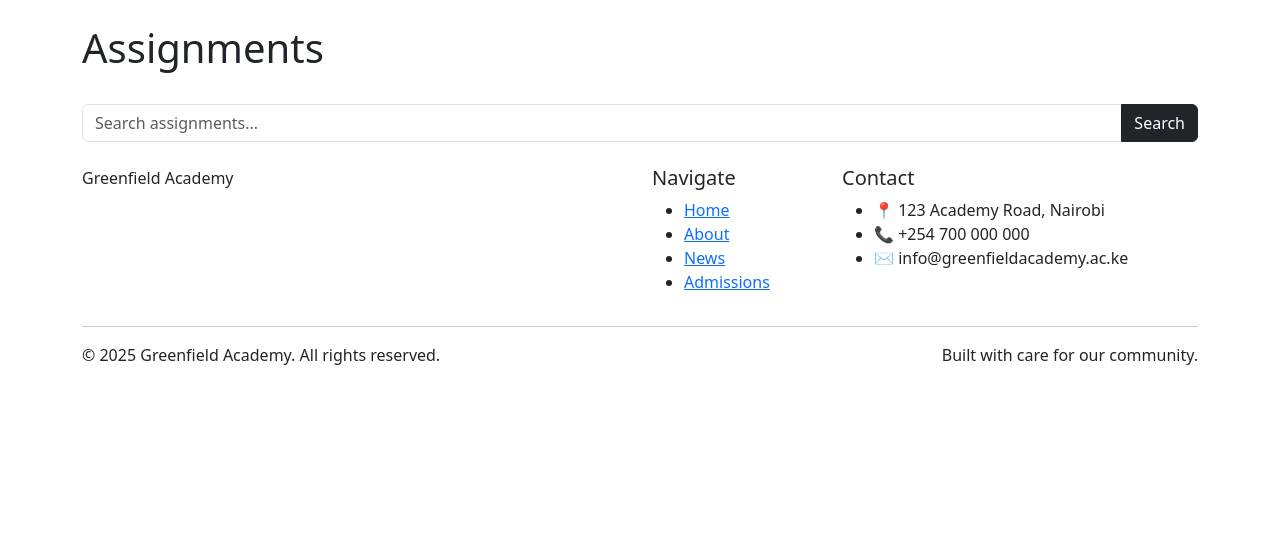
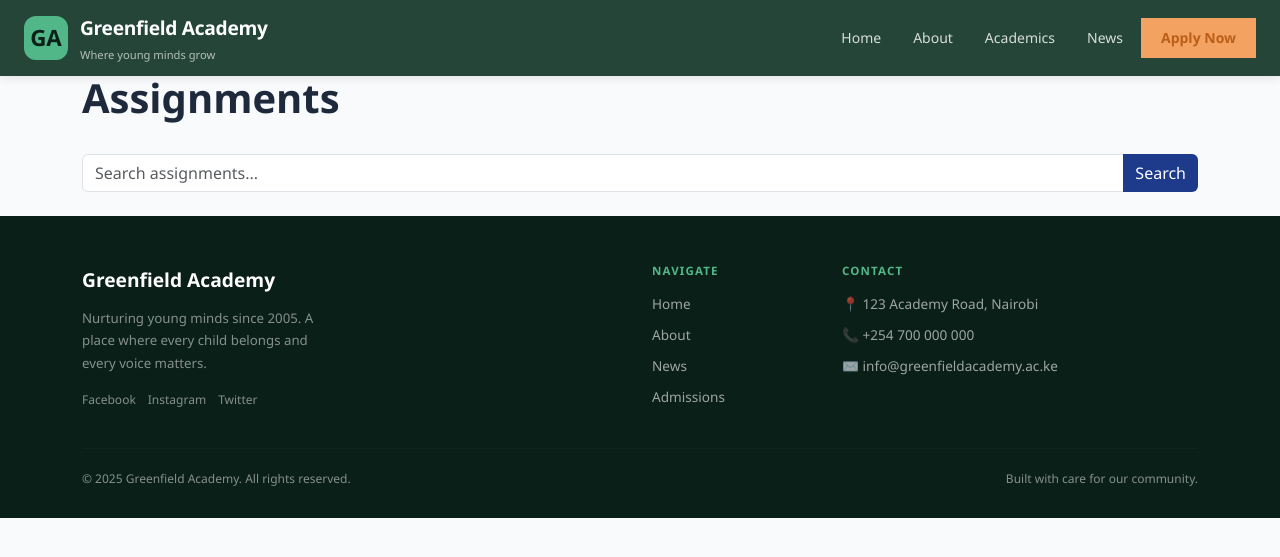
Before and after one commit to J-ohnP-aul/school_project, a Django app: page /academics/ in a window 1280 px wide. Shown: the top 557 px of the page. Run offline with Django 5.2, Linux system fonts and the light colour scheme; a user stored in the database is signed in; data that the repository does not hold is empty; parts of the project's set-up code (start-up, migrations or seed data) failed here and were passed over.

Commit message:
hii itanasa

```diff
--- a/config/settings.py
+++ b/config/settings.py
@@ -11,6 +11,7 @@ https://docs.djangoproject.com/en/6.0/ref/settings/
 """
 
 from pathlib import Path
+import os
 
 # Build paths inside the project like this: BASE_DIR / 'subdir'.
 BASE_DIR = Path(__file__).resolve().parent.parent
@@ -121,8 +122,9 @@ USE_TZ = True
 # https://docs.djangoproject.com/en/6.0/howto/static-files/
 
 STATIC_URL = 'static/'
-STATICFILES_DIRS = [BASE_DIR / 'static']
-
+STATICFILES_DIRS = [
+    os.path.join(BASE_DIR, 'static'),
+]
 
 MEDIA_URL = 'media/'
 MEDIA_ROOT = BASE_DIR / 'media'
--- a/static/css/style.css
+++ b/static/css/style.css
@@ -5,6 +5,12 @@
 }
 
 :root{
+  --green-deep: #0a1f18;
+  --green-accent: #52b788;
+  --amber: #f4a261;
+  --amber-deep: #b95f1a;
+
+  --font-display: 'Segoe UI', sans-serif;
 
     --primary: #1e3a8a;
     --secondary: #0f172a;
@@ -24,7 +30,7 @@ body{
     background-color: var(--light);
 
     color: var(--text);
-    padding-top: 95px;
+    padding-top: 50px;
     background: #f8fafc;
 
     font-family: 'Segoe UI', sans-serif;
@@ -40,67 +46,285 @@ h1,h2,h3,h4,h5{
     font-weight: 700;
 }
 
-/* Navbar */
 
-/* =========================
-   NAVBAR
-========================= */
-
-.custom-navbar{
-
-    background:
-        rgba(34, 59, 117, 0.95);
-
+/* Navbar Container */
+.ga-navbar {
+  background: rgba(26, 59, 47, 0.95);
   backdrop-filter: blur(10px);
-
-    padding: 15px 0;
-
-    box-shadow:
-        0 4px 10px rgba(0,0,0,0.1);
+  position: fixed;
+  top: 0;
+  left: 0;
+  width: 100%;
+  z-index: 1000;
+  box-shadow: 0 2px 10px rgba(0,0,0,0.1);
 }
 
-.navbar-brand{
-
-    font-size: 1.7rem;
-    letter-spacing: 1px;
-    font-weight: 800;
-
-    color: white !important;
-}
-.brand-highlight{
-
-    color: #38bdf8;
+.ga-navbar .container {
+  display: flex;
+  align-items: center;
+  justify-content: space-between;
+  max-width: 1280px;
+  margin: 0 auto;
+  padding: 12px 24px;
 }
 
-
-/* =========================
-   TOGGLER
-========================= */
-
-.navbar-toggler{
-    border: 2px solid rgba(255,255,255,0.3);
-
-    padding: 8px 12px;
-
-    border-radius: 10px;
+/* Brand */
+.ga-brand {
+  display: flex;
+  align-items: center;
+  gap: 12px;
+  text-decoration: none;
 }
 
-.navbar-toggler:focus{
-
-    box-shadow: none;
-}
-.navbar-toggler-icon{
-
-    filter: brightness(0) invert(1);
-
-    width: 1.4rem;
-
-    height: 1.4rem;
+.ga-brand-icon {
+  background: var(--green-accent);
+  color: var(--green-deep);
+  width: 44px;
+  height: 44px;
+  display: flex;
+  align-items: center;
+  justify-content: center;
+  font-weight: 800;
+  font-size: 1.4rem;
+  border-radius: 12px;
 }
 
-.navbar-toggler:hover{
+.ga-brand-text {
+  display: flex;
+  flex-direction: column;
+}
 
+.ga-brand-name {
+  font-weight: 800;
+  font-size: 1.2rem;
+  color: white;
+  letter-spacing: -0.3px;
+}
+
+.ga-brand-tagline {
+  font-size: 0.7rem;
+  color: rgba(255,255,255,0.65);
+}
+
+/* Desktop Navigation */
+.ga-nav-links {
+  display: flex;
+  align-items: center;
+  gap: 4px;
+  list-style: none;
+  margin: 0;
+  padding: 0;
+}
+
+.ga-nav-links li {
+  list-style: none;
+}
+
+.ga-nav-links a {
+  display: block;
+  padding: 8px 14px;
+  border-radius: var(--radius-pill);
+  font-size: 0.875rem;
+  font-weight: 500;
+  color: rgba(255,255,255,0.82);
+  text-decoration: none;
+  transition: background 0.18s, color 0.18s;
+}
+
+.ga-nav-links a:hover {
+  background: rgba(82,183,136,0.15);
+  color: #fff;
+}
+
+.ga-nav-cta {
+  padding: 8px 20px !important;
+  background: var(--amber) !important;
+  color: var(--amber-deep) !important;
+  font-weight: 600 !important;
+  border-radius: var(--radius-pill) !important;
+  transition: background 0.18s, transform 0.15s !important;
+}
+
+.ga-nav-cta:hover {
+  background: #f7b27a !important;
+  transform: translateY(-1px);
+}
+
+/* Mobile Toggler */
+.ga-toggler {
+  display: none;
+  background: none;
+  border: 1.5px solid rgba(255,255,255,0.3);
+  border-radius: 8px;
+  width: 40px;
+  height: 36px;
+  cursor: pointer;
+  flex-direction: column;
+  align-items: center;
+  justify-content: center;
+  gap: 5px;
+  padding: 0;
+}
+
+.ga-toggler span {
+  display: block;
+  width: 20px;
+  height: 1.5px;
+  background: #fff;
+  border-radius: 2px;
+  transition: transform 0.25s, opacity 0.2s;
+}
+
+.ga-toggler.open span:nth-child(1) {
+  transform: translateY(6.5px) rotate(45deg);
+}
+
+.ga-toggler.open span:nth-child(2) {
+  opacity: 0;
+}
+
+.ga-toggler.open span:nth-child(3) {
+  transform: translateY(-6.5px) rotate(-45deg);
+}
+
+/* Mobile Drawer - Contains ALL nav items */
+/* ===== DRAWER (APP STYLE) ===== */
+.ga-drawer {
+  position: fixed;
+  top: 0;
+  left: auto;
+  right: 0;
+  width: 85%;
+  max-width: 320px;
+  height: 100vh;
+
+  background: #0a1f18;
+  z-index: 1000;
+
+  transform: translateX(100%);
+  transition: transform 0.3s ease;
+
+  display: flex;
+  flex-direction: column;
+
+  overflow-y: auto;
+  -webkit-overflow-scrolling: touch;
+
+  border-left: 2px solid var(--amber);
+}
+
+.ga-drawer.open {
+  transform: translateX(0);
+}
+
+/* Inner spacing */
+.ga-drawer-inner {
+  padding: 20px;
+  display: flex;
+  flex-direction: column;
+}
+
+/* Links */
+.ga-drawer-nav {
+  list-style: none;
+  padding: 0;
+  margin: 0;
+}
+
+.ga-drawer-nav li {
+  margin-bottom: 6px;
+}
+
+.ga-drawer-nav a {
+  display: block;
+  padding: 14px 16px;
+  border-radius: 10px;
+  color: rgba(255,255,255,0.85);
+  text-decoration: none;
+  background: rgba(255,255,255,0.05);
+  transition: 0.2s ease;
+}
+
+.ga-drawer-nav a:hover {
+  background: rgba(82,183,136,0.25);
+  transform: translateX(4px);
+}
+
+/* Divider */
+.ga-drawer-divider {
+  height: 1px;
   background: rgba(255,255,255,0.1);
+  margin: 16px 0;
+}
+
+/* CTA */
+.ga-drawer-cta {
+  display: block;
+  padding: 14px;
+  text-align: center;
+  background: var(--amber);
+  color: #000;
+  border-radius: 999px;
+  font-weight: bold;
+}
+
+/* ===== BACKDROP ===== */
+.ga-drawer-backdrop {
+  position: fixed;
+  inset: 0;
+  background: rgba(0,0,0,0.6);
+  backdrop-filter: blur(4px);
+  z-index: 999;
+
+  opacity: 0;
+  visibility: hidden;
+  transition: 0.3s ease;
+   pointer-events: none;
+}
+
+.ga-drawer-backdrop.show {
+  opacity: 1;
+  visibility: visible;
+  pointer-events: auto;
+}
+
+/* Responsive */
+@media (max-width: 768px) {
+  .ga-nav-links {
+    display: none;
+  }
+
+  .ga-toggler {
+    display: flex;
+  }
+
+  .ga-brand-name {
+    font-size: 1rem;
+  }
+
+  .ga-brand-tagline {
+    font-size: 0.65rem;
+  }
+
+  .ga-brand-icon {
+    width: 36px;
+    height: 36px;
+    font-size: 1.1rem;
+  }
+}
+
+@media (min-width: 769px) {
+  .ga-drawer {
+    display: none;
+  }
+}
+
+/* Active link styling (optional) */
+.ga-drawer-nav a.active,
+.ga-nav-links a.active {
+  background: var(--green-accent);
+  color: var(--green-deep);
+  font-weight: 600;
 }
 
 /* =========================
@@ -131,31 +355,6 @@ h1,h2,h3,h4,h5{
     font-weight: bold;
 
     color: #0f172a;
-}
-
-
-/* =========================
-   OFFCANVAS LINKS
-========================= */
-
-.offcanvas .nav-link{
-
-    color: #1e293b !important;
-
-    font-size: 1.05rem;
-
-    font-weight: 500;
-
-    padding: 10px 0;
-
-    transition: all 0.3s ease;
-}
-
-.offcanvas .nav-link:hover{
-
-    color: #2563eb !important;
-
-    padding-left: 10px;
 }
 
 
@@ -341,33 +540,31 @@ h1,h2,h3,h4,h5{
     padding: 25px;
 }
 
-/* Footer */
 
-/* .footer{
-    background-color: #0f172a;
-    color: white;
-
-    padding: 40px 0;
-
-    margin-top: 60px;
-}
-
-.footer p{
-    margin: 0;
-} */
 .ga-footer {
   background: var(--green-deep);
   color: rgba(255,255,255,0.6);
   padding: 48px 0 28px;
   font-size: 0.85rem;
 }
+
+/* Brand */
 .ga-footer-brand {
   font-family: var(--font-display);
   font-size: 1.2rem;
   font-weight: 600;
   color: #fff;
-    margin-bottom: 8px;
+  margin-bottom: 10px;
 }
+
+.ga-footer-text {
+  font-size: 0.83rem;
+  line-height: 1.7;
+  color: rgba(255,255,255,0.5);
+  max-width: 260px;
+}
+
+/* Headings */
 .ga-footer h5 {
   font-size: 0.72rem;
   font-weight: 700;
@@ -376,16 +573,58 @@ h1,h2,h3,h4,h5{
   color: var(--green-accent);
   margin-bottom: 14px;
 }
-.ga-footer ul { list-style: none; padding: 0; margin: 0; }
-.ga-footer ul li { margin-bottom: 8px; }
+
+/* Lists */
+.ga-footer ul {
+  list-style: none;
+  padding: 0;
+  margin: 0;
+}
+
+.ga-footer ul li {
+  margin-bottom: 8px;
+}
+
+/* Links */
 .ga-footer ul li a {
   color: rgba(255,255,255,0.6);
   text-decoration: none;
-    transition: color 0.15s;
+  transition: 0.2s ease;
+  display: inline-block;
 }
-.ga-footer ul li a:hover { color: #fff; }
+
+.ga-footer ul li a:hover {
+  color: #fff;
+  transform: translateX(4px);
+}
+
+/* Divider */
 .ga-footer-divider {
   border: none;
   border-top: 1px solid rgba(255,255,255,0.1);
   margin: 32px 0 20px;
 }
+
+/* Bottom bar */
+.ga-footer-bottom {
+  font-size: 0.75rem;
+  color: rgba(255,255,255,0.5);
+}
+
+/* Social links */
+.ga-footer-social {
+  margin-top: 12px;
+  display: flex;
+  gap: 12px;
+  font-size: 0.75rem;
+}
+
+.ga-footer-social a {
+  color: rgba(255,255,255,0.5);
+  text-decoration: none;
+  transition: 0.2s ease;
+}
+
+.ga-footer-social a:hover {
+  color: #fff;
+}
--- a/templates/base.html
+++ b/templates/base.html
@@ -8,172 +8,69 @@
     <title>School Website</title>
 
     <link href="https://cdn.jsdelivr.net/npm/bootstrap@5.3.7/dist/css/bootstrap.min.css" rel="stylesheet">
-    <link rel="stylesheet" href="{% static 'css/styles.css' %}">
+    <link rel="stylesheet" href="{% static 'css/style.css' %}">
 </head>
 
 <body>
 
-<nav class="navbar navbar-dark custom-navbar fixed-top">
+<nav class="ga-navbar" id="ga-navbar">
+  <div class="container">
 
-    <div class="container">
+    <a class="ga-brand" href="/">
+      <div class="ga-brand-icon">GA</div>
+      <div class="ga-brand-text">
+        <span class="ga-brand-name">Greenfield Academy</span>
+        <span class="ga-brand-tagline">Where young minds grow</span>
+      </div>
+    </a>
 
-        <a class="navbar-brand" href="/">
+    <!-- Desktop links -->
+    <ul class="ga-nav-links">
+      <li><a href="/">Home</a></li>
+      <li><a href="/about/">About</a></li>
+      <li><a href="/academics/">Academics</a></li>
+      <li><a href="/news/">News</a></li>
+      <li><a href="/admissions/" class="ga-nav-cta">Apply Now</a></li>
+    </ul>
 
-            <span class="brand-highlight">
-                Greenfield
-            </span>
+    <!-- Mobile toggle -->
+    <button class="ga-toggler" id="ga-toggler" aria-label="Toggle menu">
+      <span></span><span></span><span></span>
+    </button>
 
-            Academy
+  </div>
 
-        </a>
+  <!-- Drawer -->
+  <div class="ga-drawer" id="ga-drawer">
+    <div class="ga-drawer-inner">
+      <ul class="ga-drawer-nav">
+        <li><a href="/">Home</a></li>
+        <li><a href="/about/">About Us</a></li>
+        <li><a href="/academics/">Academics</a></li>
+        <li><a href="/admissions/">Admissions</a></li>
+        <li><a href="/news/">News & Events</a></li>
+        <li><a href="/gallery/">Gallery</a></li>
+        <li><a href="/contact/">Contact</a></li>
 
-        <button
-            class="navbar-toggler"
-            type="button"
-            data-bs-toggle="offcanvas"
-            data-bs-target="#sidebarMenu">
+        <li class="ga-drawer-divider"></li>
 
-            <span class="navbar-toggler-icon"></span>
+        {% if user.is_authenticated %}
+          <li><a href="/accounts/dashboard/">Dashboard</a></li>
+          <li><a href="/accounts/logout/">Logout</a></li>
+        {% else %}
+          <li><a href="/accounts/login/">Login</a></li>
+          <li><a href="/accounts/register/">Register</a></li>
+        {% endif %}
+      </ul>
 
-        </button>
+      <div class="ga-drawer-footer">
+        <a href="/admissions/" class="ga-drawer-cta">Apply Now</a>
+      </div>
+    </div>
+  </div>
 
-    </div>
-
+  <div class="ga-drawer-backdrop" id="ga-drawer-backdrop"></div>
 </nav>
-
-
-<div
-    class="offcanvas offcanvas-end"
-    tabindex="-1"
-    id="sidebarMenu">
-
-    <div class="offcanvas-header">
-
-        <h4 class="offcanvas-title">
-
-            School Menu
-
-        </h4>
-
-        <button
-            type="button"
-            class="btn-close"
-            data-bs-dismiss="offcanvas">
-
-        </button>
-
-    </div>
-
-    <div class="offcanvas-body">
-
-        <ul class="navbar-nav">
-
-            <li class="nav-item mb-2">
-                <a class="nav-link" href="/">
-                    Home
-                </a>
-            </li>
-
-            <li class="nav-item mb-2">
-                <a class="nav-link" href="/about/">
-                    About Us
-                </a>
-            </li>
-
-            <li class="nav-item mb-2">
-                <a class="nav-link" href="/academics/">
-                    Academics
-                </a>
-            </li>
-
-            <li class="nav-item mb-2">
-                <a class="nav-link" href="/admissions/">
-                    Admissions
-                </a>
-            </li>
-
-            <li class="nav-item mb-2">
-                <a class="nav-link" href="/news/">
-                    News & Events
-                </a>
-            </li>
-
-            <li class="nav-item mb-2">
-                <a class="nav-link" href="/gallery/">
-                    Gallery
-                </a>
-            </li>
-
-            <li class="nav-item mb-2">
-                <a class="nav-link" href="/contact/">
-                    Contact
-                </a>
-            </li>
-
-            <hr>
-
-            {% if user.is_authenticated %}
-
-                <li class="nav-item mb-2">
-
-                    <a class="nav-link"
-                       href="/accounts/dashboard/">
-
-                        Dashboard
-
-                    </a>
-
-                </li>
-
-                <li class="nav-item mb-2">
-
-                    <a class="nav-link"
-                       href="/accounts/logout/">
-
-                        Logout
-
-                    </a>
-
-                </li>
-
-            {% else %}
-
-                <li class="nav-item mb-2">
-
-                    <a class="nav-link"
-                       href="/accounts/login/">
-
-                        Login
-
-                    </a>
-
-                </li>
-
-                <li class="nav-item mb-3">
-
-                    <a class="nav-link"
-                       href="/accounts/register/">
-
-                        Register
-
-                    </a>
-
-                </li>
-
-            {% endif %}
-
-        </ul>
-
-        <a href="/admissions/"
-           class="btn apply-btn w-100 mt-4">
-
-            Apply Now
-
-        </a>
-
-    </div>
-
-</div>
 <div class="container mt-4">
     {% if messages %}
         {% for message in messages %}
@@ -187,18 +84,26 @@
     {% endblock %}
 
 </div>
-
-<script src="https://cdn.jsdelivr.net/npm/bootstrap@5.3.7/dist/js/bootstrap.bundle.min.js"></script>
-
-<footer class="ga-footer">
+  <footer class="ga-footer">
   <div class="container">
     <div class="row g-4">
+
+      <!-- Brand -->
       <div class="col-md-4">
         <p class="ga-footer-brand">Greenfield Academy</p>
-        <p style="font-size:0.83rem; line-height:1.7; color:rgba(255,255,255,0.5); max-width:260px;">
+
+        <p class="ga-footer-text">
           Nurturing young minds since 2005. A place where every child belongs and every voice matters.
         </p>
+
+        <div class="ga-footer-social">
+          <a href="#">Facebook</a>
+          <a href="#">Instagram</a>
+          <a href="#">Twitter</a>
+        </div>
       </div>
+
+      <!-- Navigation -->
       <div class="col-md-2 offset-md-2">
         <h5>Navigate</h5>
         <ul>
@@ -208,6 +113,8 @@
           <li><a href="/admissions/">Admissions</a></li>
         </ul>
       </div>
+
+      <!-- Contact -->
       <div class="col-md-4">
         <h5>Contact</h5>
         <ul>
@@ -216,13 +123,66 @@
           <li>✉️ info@greenfieldacademy.ac.ke</li>
         </ul>
       </div>
+
     </div>
+
     <hr class="ga-footer-divider" />
-    <div class="d-flex justify-content-between flex-wrap gap-2">
+
+    <div class="ga-footer-bottom d-flex justify-content-between flex-wrap gap-2">
       <span>© 2025 Greenfield Academy. All rights reserved.</span>
       <span>Built with care for our community.</span>
     </div>
+
   </div>
 </footer>
+
+  <script src="https://cdn.jsdelivr.net/npm/bootstrap@5.3.7/dist/js/bootstrap.bundle.min.js"></script>
+  <script>
+    const toggler = document.getElementById('ga-toggler');
+    const drawer = document.getElementById('ga-drawer');
+    const backdrop = document.getElementById('ga-drawer-backdrop');
+
+    function setDrawer(open) {
+      drawer.classList.toggle('open', open);
+      backdrop.classList.toggle('show', open);
+      document.body.style.overflow = open ? 'hidden' : '';
+      toggler.classList.toggle('open', open);
+    }
+
+    // Toggle button
+    toggler?.addEventListener('click', () => {
+      const isOpen = drawer.classList.contains('open');
+      setDrawer(!isOpen);
+    });
+
+    // Backdrop click closes
+    backdrop?.addEventListener('click', () => {
+      setDrawer(false);
+    });
+
+    // 🔥 CLICK OUTSIDE DRAWER CLOSES (KEY PART)
+    document.addEventListener('click', (e) => {
+      const isOpen = drawer.classList.contains('open');
+
+      if (!isOpen) return;
+
+      const clickedInsideDrawer = drawer.contains(e.target);
+      const clickedToggler = toggler.contains(e.target);
+
+      if (!clickedInsideDrawer && !clickedToggler) {
+        setDrawer(false);
+      }
+    });
+
+    // Close on link click
+    drawer.querySelectorAll('a').forEach(link => {
+      link.addEventListener('click', () => setDrawer(false));
+    });
+
+    // ESC key
+    document.addEventListener('keydown', (e) => {
+      if (e.key === 'Escape') setDrawer(false);
+    });
+</script>
 </body>
 </html>
```
Also changed, not shown: db.sqlite3. Lines whose indentation alone changed are shown as unchanged.
